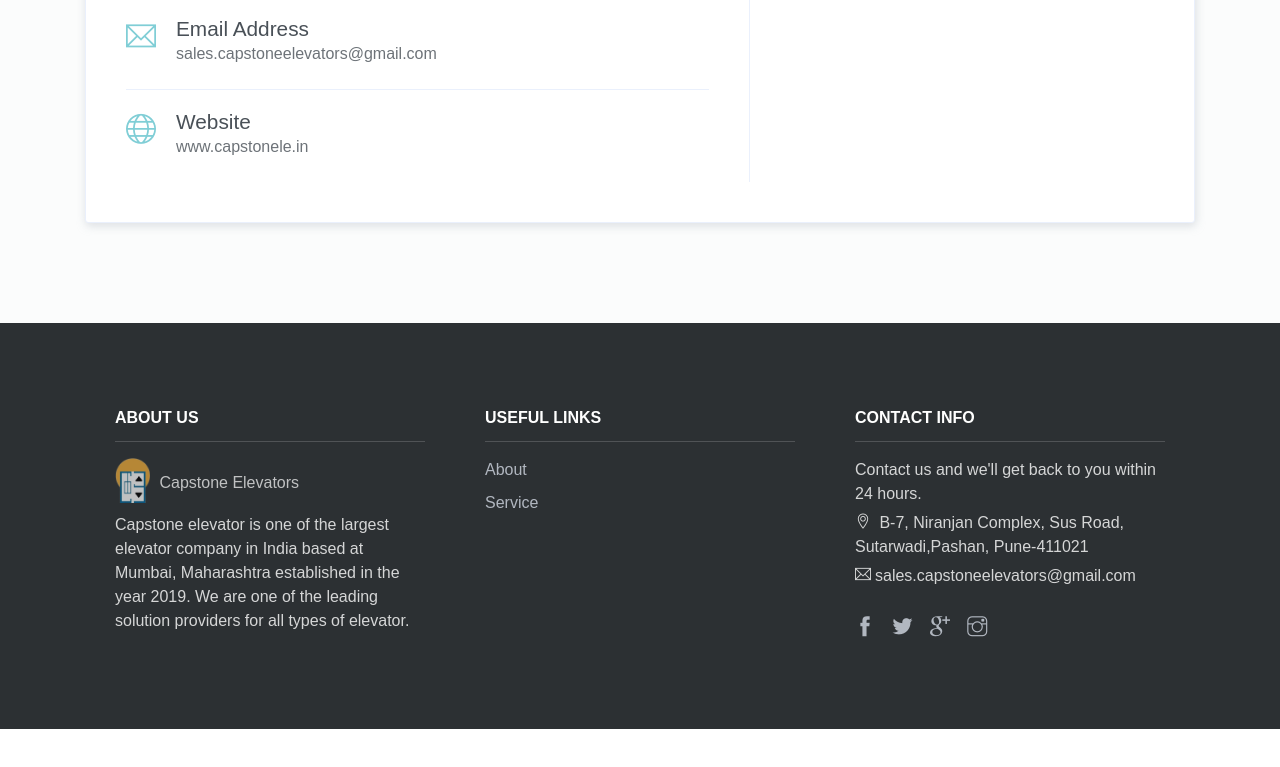
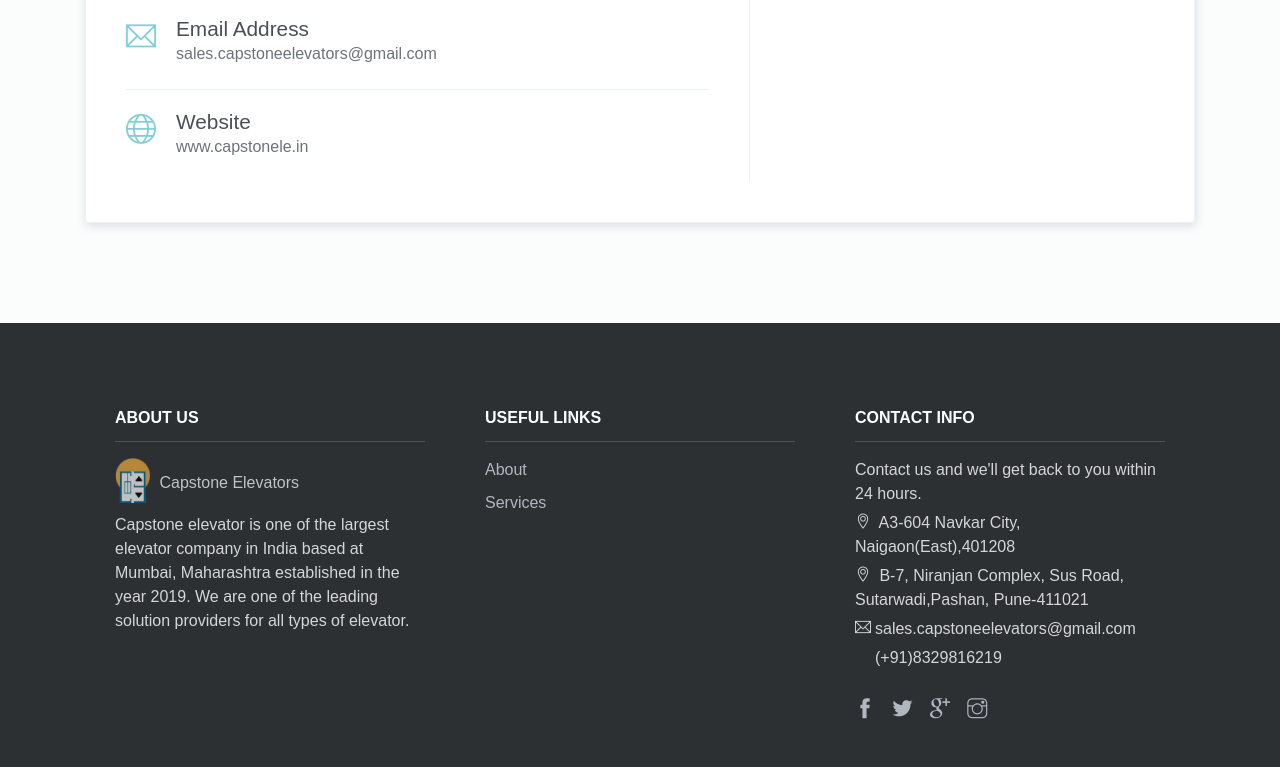
Before and after one commit to capstonele/Capstone, a website: page docs/index.html in a window 1280 px wide. Shown: the part 3009-3776 px from the top of the page. Before the commit the page ends 3738 px from the top, so only its background shows below. Drawn offline with Linux system fonts and the light colour scheme; files that its build step writes are made by us from their sources; files whose address does not match are found by name.

Commit message:
Update index.html
update contact

```diff
--- a/docs/index.html
+++ b/docs/index.html
@@ -100,7 +100,7 @@
                     <h6 class="section-subtitle mb-0">We</h6>
                     <h6 class="section-title mb-3">Capstone Elevators</h6>
                     <p>Established in 2019,capstone elevators is indias one of the leading elevators solution provider. We manufactures home lift, car parking lift, passengers lift etc. By providing timely and quality service to our client, we are achieving great success and growth in the market.
-                        We have highly qualified technicians with in depthd knowlwdge of this field.
+                        We have highly qualified technicians with in depth knowledge of this field.
                         </p>
                 </div>
             </div>
@@ -282,7 +282,7 @@
                             <div class="row">
                                 <div class="col">
                                     <a href="#about">About</a>
-                                    <a href="#service">Service</a>
+                                    <a href="#service">Services</a>
 
                             </div>
                         </li>
@@ -293,8 +293,10 @@
                         </li>
                         <li class="list-body">
                             <p>Contact us and we'll get back to you within 24 hours.</p>
+				 <p><i class="ti-location-pin"></i> A3-604 Navkar City, Naigaon(East),401208</p>
                             <p><i class="ti-location-pin"></i> B-7, Niranjan Complex, Sus Road, Sutarwadi,Pashan, Pune-411021</p>
                             <p><i class="ti-email"></i>sales.capstoneelevators@gmail.com</p>
+				<p><i class="ti-contact"></i>(+91)8329816219</p>
                             <div class="social-links">
                                 <a href="javascript:void(0)" class="link"><i class="ti-facebook"></i></a>
                                 <a href="javascript:void(0)" class="link"><i class="ti-twitter-alt"></i></a>
```
